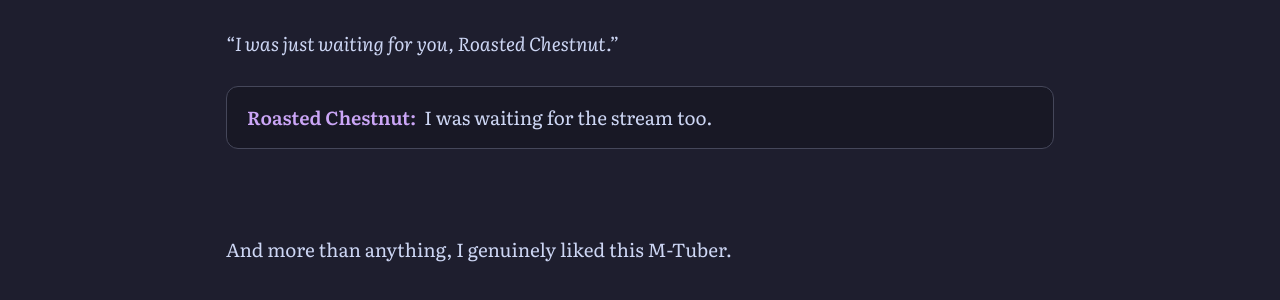
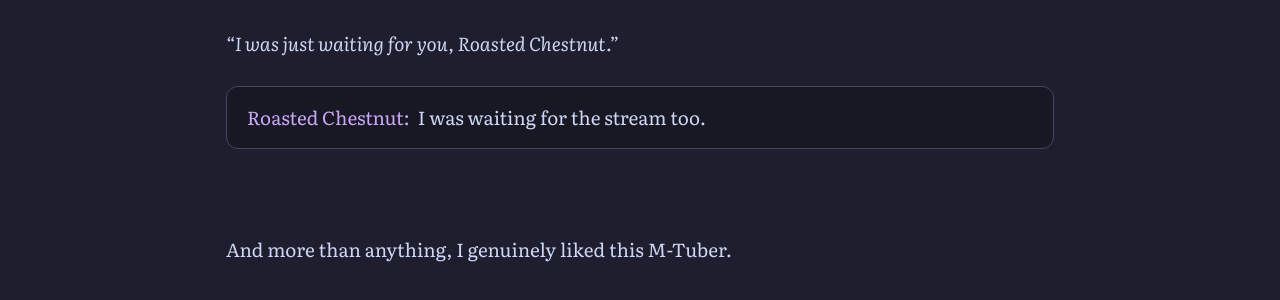
Before and after one commit to soleumn/soleumn.github.io, a Jekyll site: the page built from _chapters/eoshinki/ch1.md, in a window 1280 px wide and 900 px high, scrolled down 2013 px. Shown: the part 150-450 px from the top of the window. Built offline with Jekyll 4.4.1, drawn with Linux system fonts in a browser that asks for light colours; comment, search, counter and statistics services are not loaded.

Commit message:
Update ch1.md

```diff
--- a/_chapters/eoshinki/ch1.md
+++ b/_chapters/eoshinki/ch1.md
@@ -74,7 +74,7 @@
 *“I was just waiting for you, Roasted Chestnut.”*
 
 <div class="chat-box">
-  <div style="display:flex;gap:8px;line-height:1.5;font-size:inherit;"><span style="color:var(--detalhe-accent);font-weight:700;flex-shrink:0">Roasted Chestnut:</span> I was waiting for the stream too.</div>
+  <div style="display:flex;align-items:flex-start;gap:8px;line-height:1.5;font-size:inherit;"><span style="color:var(--detalhe-accent);">Roasted Chestnut:</span> I was waiting for the stream too.</div>
 </div>
 
 <br>
```
